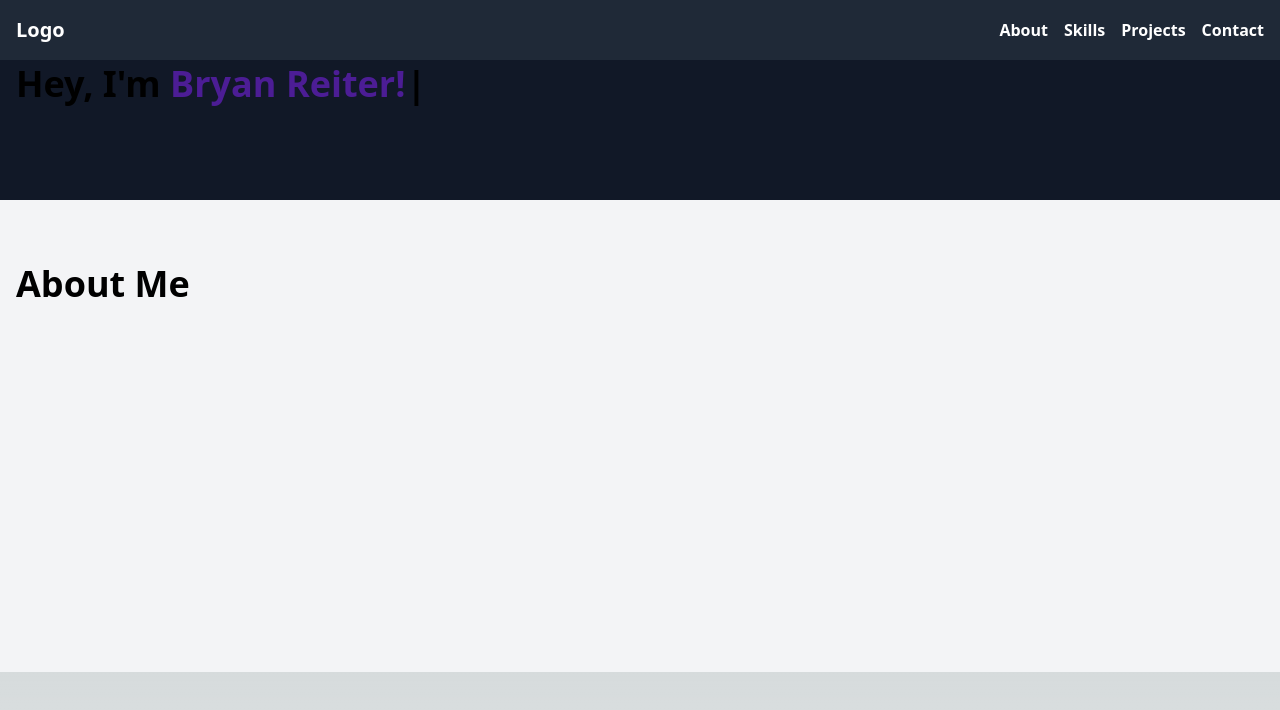
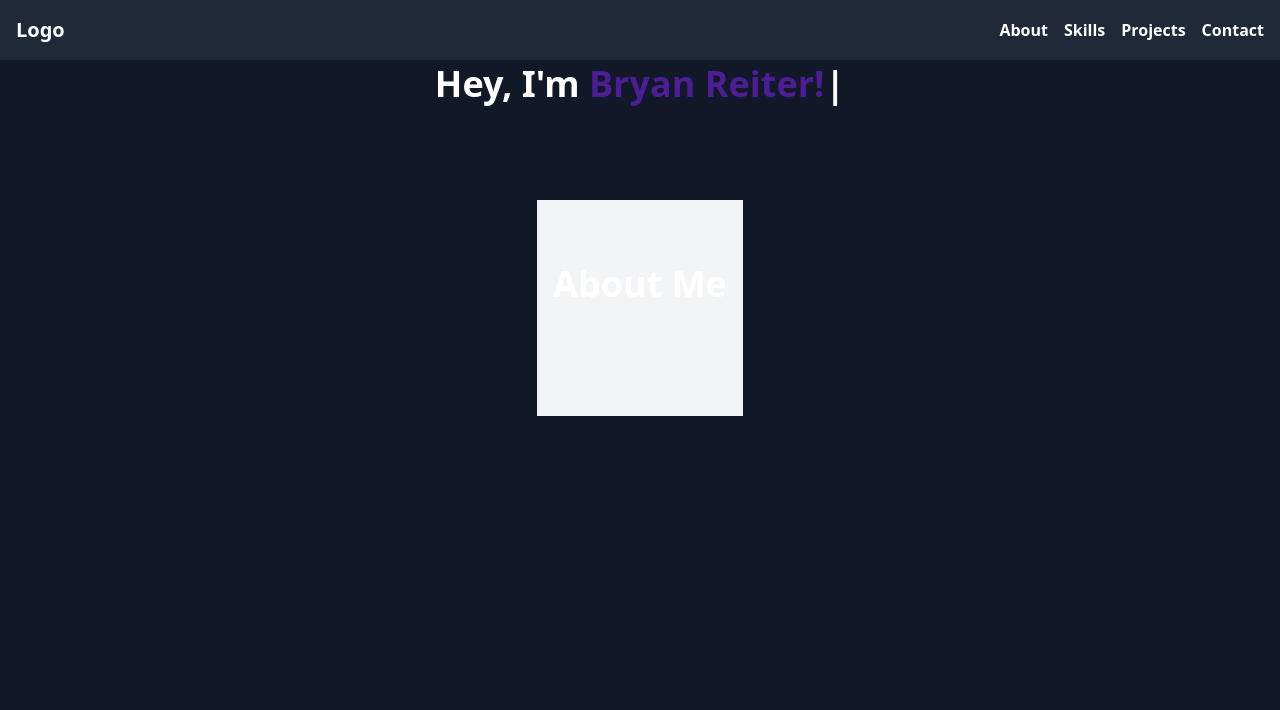
Before and after one commit to bryanreiter/personal-site, a Next.js app in the folder personal-site/: page / in a window 1280 px wide. Shown: the top 710 px of the page. Built offline with nearby package versions, Linux system fonts and the light colour scheme.

Commit message:
added global styling and moved content into main

```diff
--- a/personal-site/src/pages/index.js
+++ b/personal-site/src/pages/index.js
@@ -9,13 +9,15 @@
 
 export default function Home() {
   return (
-    <>
+    <div className="bg-gray-900 text-white min-h-screen">
       <Navbar />
-      <main className="flex flex-col items-center"></main>
-      <Intro />
-      <About />
-      <Skills />
-      <Projects />
-    </>
+      <main className="flex flex-col items-center">
+        {" "}
+        <Intro />
+        <About />
+        <Skills />
+        <Projects />
+      </main>
+    </div>
   );
 }
```
